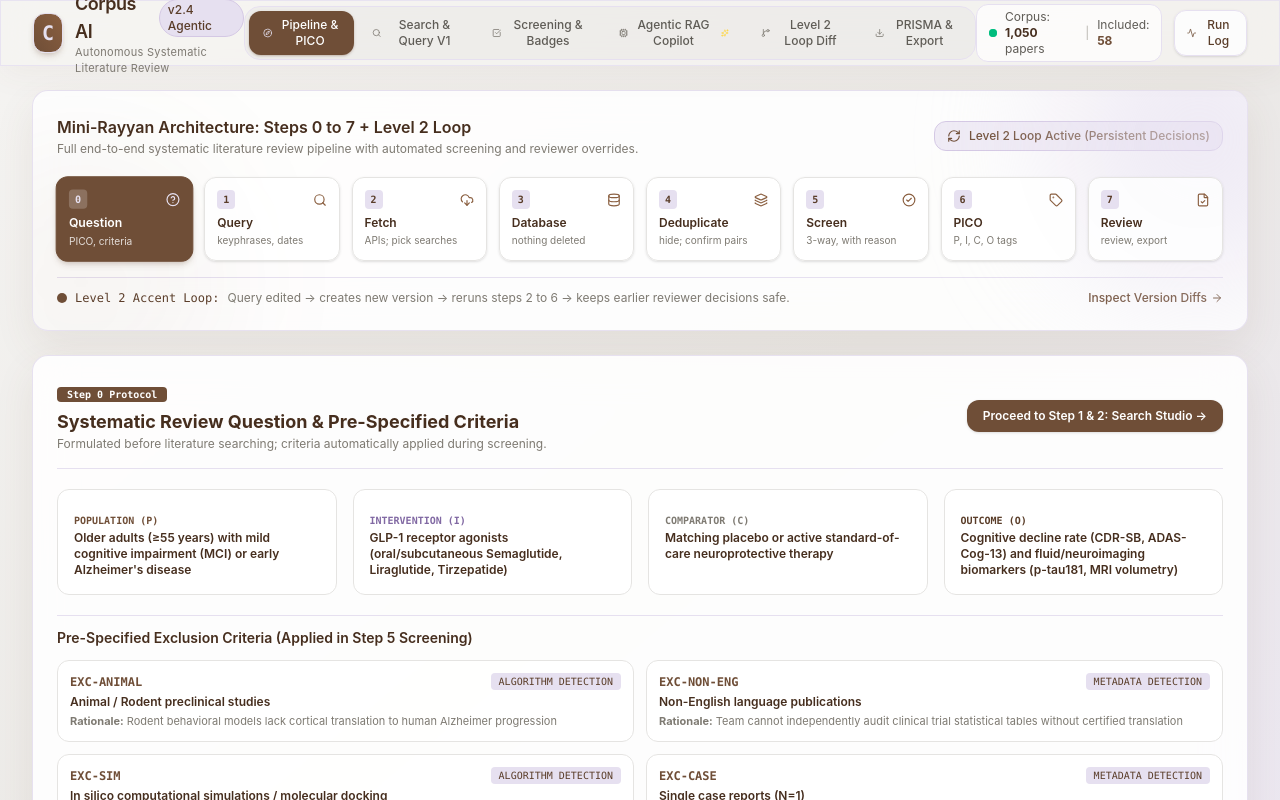
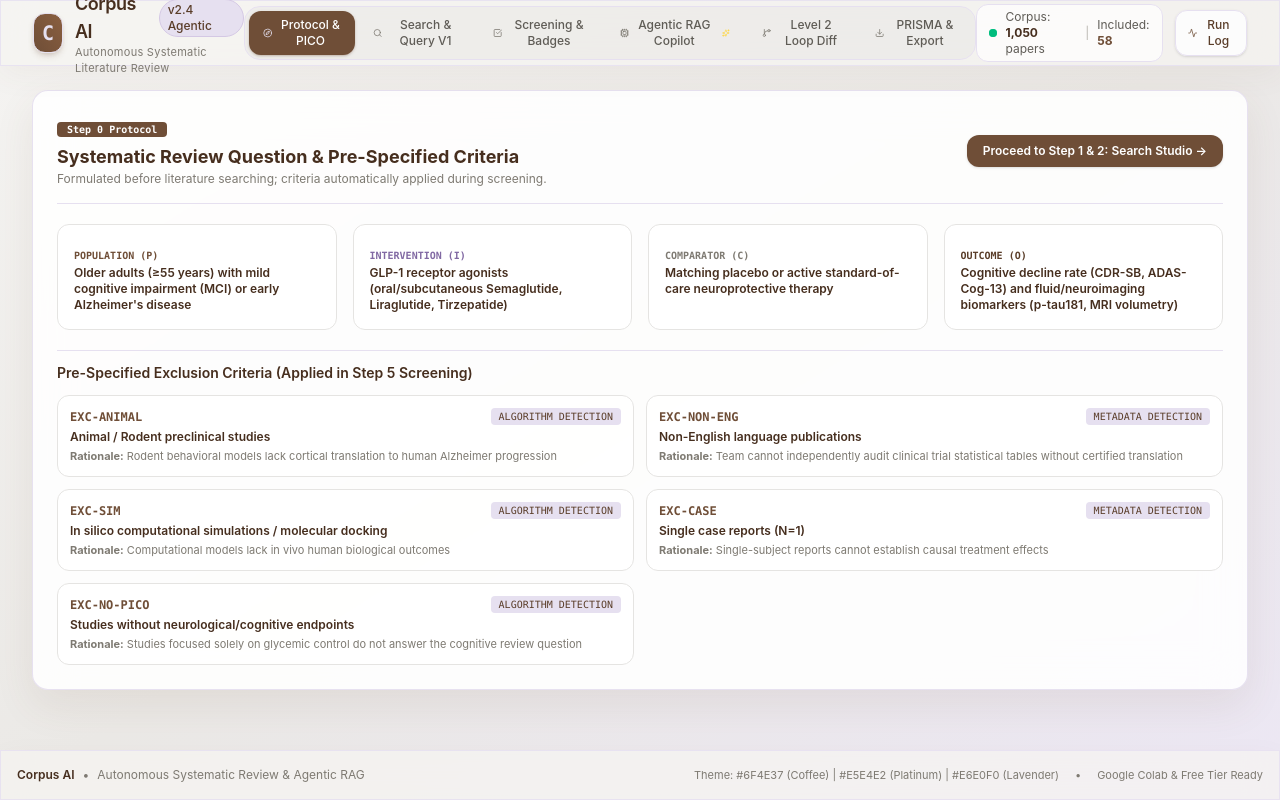
Before and after one commit to Var290509/Corpus-Ai, a React (Vite) app in the folder frontend/: page / in a window 1280 px wide. Shown: the top 800 px of the page. Built offline with nearby package versions, Linux system fonts and the light colour scheme.

Commit message:
refactor: remove Mini-Rayyan architecture banner and step flowchart content for cleaner minimalist UI

```diff
--- a/frontend/src/App.tsx
+++ b/frontend/src/App.tsx
@@ -1,6 +1,5 @@
 import React, { useState, useEffect } from 'react';
 import { Navbar } from './components/Navbar';
-import { PICOFlowchart } from './components/PICOFlowchart';
 import { SearchStudio } from './components/SearchStudio';
 import { ScreeningDesk } from './components/ScreeningDesk';
 import { AgenticRAGDesk } from './components/AgenticRAGDesk';
@@ -316,18 +315,6 @@ export const App: React.FC = () => {
       {/* Main Container */}
       <main className="flex-1 max-w-7xl w-full mx-auto px-4 sm:px-6 lg:px-8 py-6 space-y-6">
 
-        {/* Step Flowchart Bar */}
-        <PICOFlowchart
-          currentStepIndex={
-            activeTab === 'overview' ? 0 :
-            activeTab === 'search' ? 1 :
-            activeTab === 'screening' ? 4 :
-            activeTab === 'agentic_rag' ? 5 :
-            activeTab === 'level2_loop' ? 4 : 7
-          }
-          onSelectStep={(tab) => setActiveTab(tab)}
-        />
-
         {/* Tab 0 / Overview: Systematic Review Protocol & Architecture */}
         {activeTab === 'overview' && (
           <div className="space-y-6 text-left">
--- a/frontend/src/components/Navbar.tsx
+++ b/frontend/src/components/Navbar.tsx
@@ -29,7 +29,7 @@ export const Navbar: React.FC<NavbarProps> = ({
   onOpenAuditLog
 }) => {
   const tabs = [
-    { id: 'overview', label: 'Pipeline & PICO', icon: Compass },
+    { id: 'overview', label: 'Protocol & PICO', icon: Compass },
     { id: 'search', label: 'Search & Query V' + activeVersionNumber, icon: Search },
     { id: 'screening', label: 'Screening & Badges', icon: CheckSquare },
     { id: 'agentic_rag', label: 'Agentic RAG Copilot', icon: Cpu, isSpecial: true },
--- a/frontend/src/components/PICOFlowchart.tsx
+++ /dev/null
@@ -1,114 +0,0 @@
-import React from 'react';
-import {
-  HelpCircle,
-  Search,
-  DownloadCloud,
-  Database,
-  Layers,
-  CheckCircle2,
-  Tag,
-  FileCheck,
-  RefreshCw,
-  ArrowRight
-} from 'lucide-react';
-
-interface PICOFlowchartProps {
-  currentStepIndex: number;
-  onSelectStep: (tabId: string) => void;
-}
-
-export const PICOFlowchart: React.FC<PICOFlowchartProps> = ({
-  currentStepIndex,
-  onSelectStep
-}) => {
-  const steps = [
-    { num: '0', title: '0. Question', sub: 'PICO, criteria', tab: 'overview', icon: HelpCircle },
-    { num: '1', title: '1. Query', sub: 'keyphrases, dates', tab: 'search', icon: Search },
-    { num: '2', title: '2. Fetch', sub: 'APIs; pick searches', tab: 'search', icon: DownloadCloud },
-    { num: '3', title: '3. Database', sub: 'nothing deleted', tab: 'search', icon: Database },
-    { num: '4', title: '4. Deduplicate', sub: 'hide; confirm pairs', tab: 'screening', icon: Layers },
-    { num: '5', title: '5. Screen', sub: '3-way, with reason', tab: 'screening', icon: CheckCircle2 },
-    { num: '6', title: '6. PICO', sub: 'P, I, C, O tags', tab: 'screening', icon: Tag },
-    { num: '7', title: '7. Review', sub: 'review, export', tab: 'review_export', icon: FileCheck },
-  ];
-
-  return (
-    <div className="w-full glass-panel-elevated rounded-2xl p-6 border border-[#E6E0F0] relative overflow-hidden shadow-glass">
-
-      {/* Background soft glow */}
-      <div className="absolute -top-24 -right-24 w-72 h-72 bg-[#E6E0F0]/60 rounded-full blur-3xl pointer-events-none" />
-      <div className="absolute -bottom-24 -left-24 w-72 h-72 bg-[#6F4E37]/5 rounded-full blur-3xl pointer-events-none" />
-
-      <div className="flex flex-col sm:flex-row items-start sm:items-center justify-between mb-5">
-        <div>
-          <h2 className="text-base font-semibold text-[#462E1E] flex items-center space-x-2">
-            <span>Mini-Rayyan Architecture: Steps 0 to 7 + Level 2 Loop</span>
-          </h2>
-          <p className="text-xs text-[#7E7A72] mt-0.5">
-            Full end-to-end systematic literature review pipeline with automated screening and reviewer overrides.
-          </p>
-        </div>
-
-        <div className="mt-2 sm:mt-0 flex items-center space-x-2 text-xs text-[#6F4E37] bg-[#E6E0F0]/60 px-3 py-1.5 rounded-xl border border-[#d4c8e4]">
-          <RefreshCw className="w-3.5 h-3.5 animate-spin-slow" />
-          <span className="font-medium">Level 2 Loop Active (Persistent Decisions)</span>
-        </div>
-      </div>
-
-      {/* Grid of Step Nodes */}
-      <div className="grid grid-cols-2 sm:grid-cols-4 lg:grid-cols-8 gap-3 relative z-10">
-        {steps.map((step, idx) => {
-          const Icon = step.icon;
-          const isCurrent = idx === currentStepIndex;
-
-          return (
-            <div
-              key={step.num}
-              onClick={() => onSelectStep(step.tab)}
-              className={`cursor-pointer rounded-xl p-3 border transition-all text-left group ${
-                isCurrent
-                  ? 'bg-[#6F4E37] text-white border-[#6F4E37] shadow-md shadow-[#6F4E37]/20 scale-102'
-                  : 'bg-white/80 hover:bg-white text-[#462E1E] border-[#E5E4E2] hover:border-[#6F4E37]/40 shadow-sm'
-              }`}
-            >
-              <div className="flex items-center justify-between mb-1.5">
-                <span className={`text-[10px] font-mono px-1.5 py-0.5 rounded font-bold ${
-                  isCurrent ? 'bg-white/20 text-[#E6E0F0]' : 'bg-[#E6E0F0] text-[#5A3D29]'
-                }`}>
-                  {step.num}
-                </span>
-                <Icon className={`w-3.5 h-3.5 ${isCurrent ? 'text-[#E6E0F0]' : 'text-[#8A5F40] group-hover:scale-110 transition-transform'}`} />
-              </div>
-
-              <div className="font-semibold text-xs truncate">
-                {step.title.split('. ')[1]}
-              </div>
-              <div className={`text-[10px] truncate mt-0.5 ${isCurrent ? 'text-white/80' : 'text-[#7E7A72]'}`}>
-                {step.sub}
-              </div>
-            </div>
-          );
-        })}
-      </div>
-
-      {/* Level 2 Loop Indicator Banner */}
-      <div className="mt-4 pt-3 border-t border-[#E6E0F0] flex flex-col sm:flex-row items-center justify-between text-xs text-[#5A3D29]">
-        <div className="flex items-center space-x-2">
-          <div className="w-2.5 h-2.5 rounded-full bg-[#6F4E37]" />
-          <span className="font-mono font-medium">Level 2 Accent Loop:</span>
-          <span className="text-[#7E7A72]">
-            Query edited &rarr; creates new version &rarr; reruns steps 2 to 6 &rarr; keeps earlier reviewer decisions safe.
-          </span>
-        </div>
-        <button
-          onClick={() => onSelectStep('level2_loop')}
-          className="mt-2 sm:mt-0 flex items-center space-x-1 text-xs text-[#6F4E37] hover:underline font-medium"
-        >
-          <span>Inspect Version Diffs</span>
-          <ArrowRight className="w-3 h-3" />
-        </button>
-      </div>
-
-    </div>
-  );
-};
```
Also changed, not shown: 3 other files (tests, documents, lock files or other folders).
